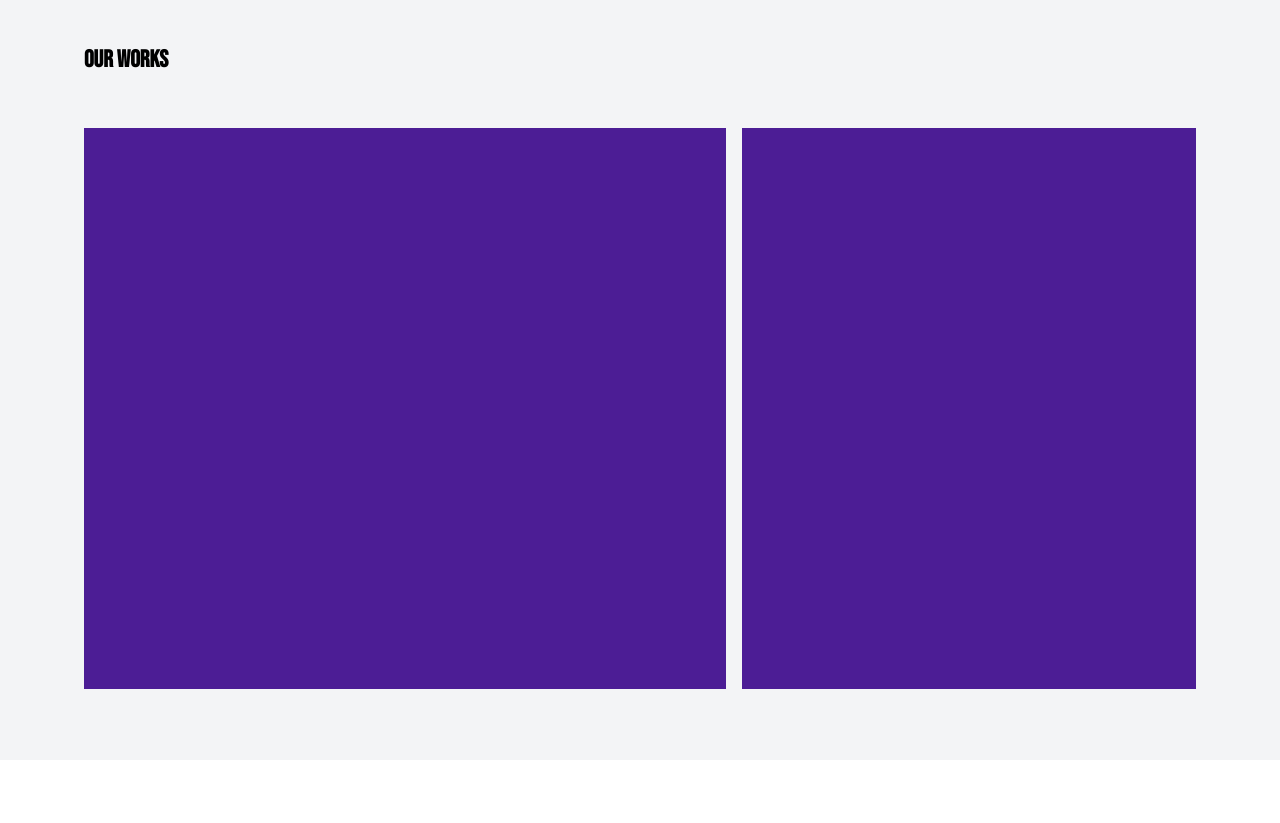
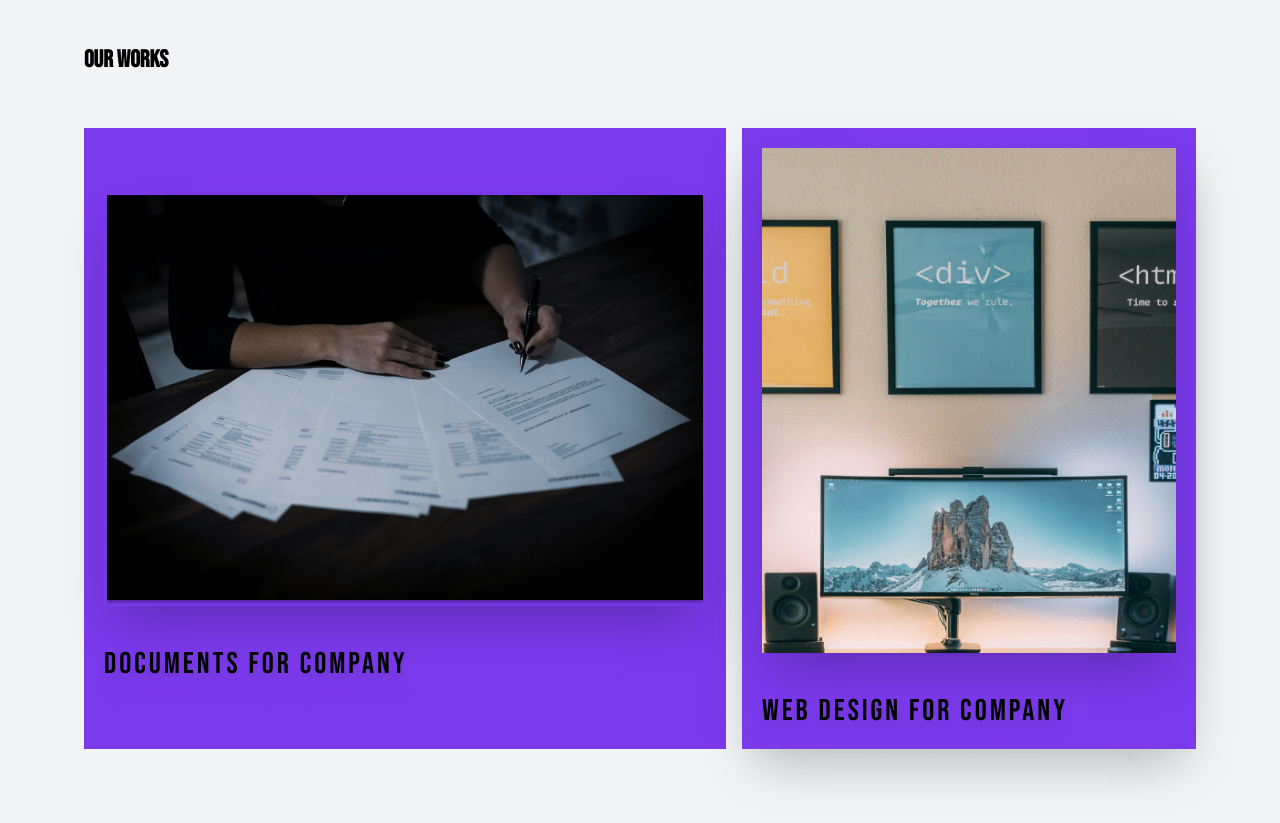
Before and after one commit to MVVYSHNAV/wh-react, a React (Vite) app in the folder wh/: page / in a window 1280 px wide. Shown: the part 3160-3983 px from the top of the page. Before the commit the page ends 3920 px from the top, so only its background shows below. Built offline with nearby package versions, Linux system fonts and the light colour scheme.

Commit message:
our work updated done it

```diff
--- a/wh/src/components/Ourworks/Ourworks.jsx
+++ b/wh/src/components/Ourworks/Ourworks.jsx
@@ -1,22 +1,42 @@
+import Workweb from '../../assets/workweb.png';
+import Workdoc from '../../assets/workdoc.png';
 
 const Ourworks = () => {
   return (
-    <div className="relative h-[780px] overflow-hidden bg-gray-100 dark:bg-gray-950 dark:text-gray-400 md:p-16 p-9">
+    <div className="relative h-[850px] overflow-hidden bg-gray-100 dark:bg-gray-950 dark:text-gray-400 md:p-16 p-9">
       <div>
-      <h1 className="text-xl sm:text-2xl font-bold font-BebasNeue text-black dark:text-gray-400 ml-5">
+        <h1 className="text-xl sm:text-2xl font-bold font-BebasNeue text-black dark:text-gray-400 ml-5">
           OUR WORKS
         </h1>
       </div>
-      <div className="grid sm:grid-cols-12 gap-4 mt-8 w-12/12 h-[601px] p-5">
-        <div className=" bg-violet-900 sm:col-span-7">
-
+      <div className="grid sm:grid-cols-12 gap-4 mt-8 w-full h-[601px] p-5">
+        <div className="bg-violet-600 sm:col-span-7 h-100 hover:bg-violet-300 flex flex-col items-start justify-center">
+          <div className="z-20 p-5">
+            <img src={Workdoc} alt="Documents" className="shadow-2xl w-full" />
+          </div>
+          <div className="p-5">
+            <h1 className="text-3xl text-black dark:text-white font-BebasNeue tracking-widest whitespace-normal drop-shadow-xl">
+              Documents for Company
+            </h1>
+          </div>
         </div>
-        <div className=" bg-violet-900 sm:col-span-5">
-
+        <div className="bg-violet-600 sm:col-span-5 shadow-2xl hover:bg-violet-300 flex flex-col items-start justify-start">
+          <div className="z-20 p-5">
+            <img
+              src={Workweb}
+              alt="Web Design"
+              className="shadow-2xl w-full h-[200px] sm:h-[505px] object-cover"
+            />
+          </div>
+          <div className="p-5">
+            <h1 className="text-3xl text-black dark:text-white font-BebasNeue tracking-widest whitespace-normal drop-shadow-xl">
+              Web Design for Company
+            </h1>
+          </div>
         </div>
       </div>
     </div>
-  )
-}
+  );
+};
 
-export default Ourworks
+export default Ourworks;
```
Also changed, not shown: wh/src/assets/workdoc.png (added), wh/src/assets/workweb.png (added).
